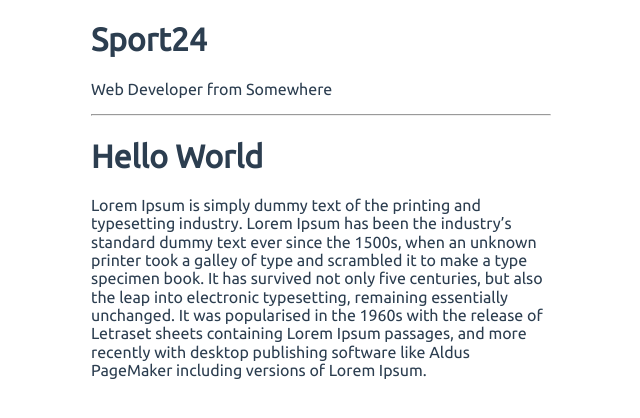
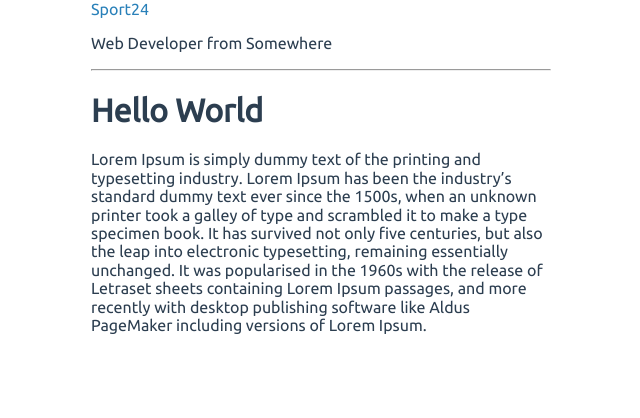
Before and after one commit to 78965/78965.github-io, a Jekyll site: the page built from _posts/2016-4-2-Hello-World.md, in a window 1280 px wide. Shown: the top 418 px of the page, without its empty margins (319-959 px from the left). Built offline with Jekyll 4.4.1, drawn with Linux system fonts in a browser that asks for light colours; nearby versions of some CDN libraries.

Commit message:
Update default.html

```diff
--- a/_layouts/default.html
+++ b/_layouts/default.html
@@ -17,8 +17,10 @@
   <link rel="stylesheet" href="/style.css"
   </head>
   <body>
-    <h1>{{ site.name }}</h1>
+    <header>
+    <a href="{{ site.baseurl }}">{{ site.name }}</a>
     <p>{{ site.description }}</p>
+    </header>
     <hr>
     {{ content }}
   </body>
```
